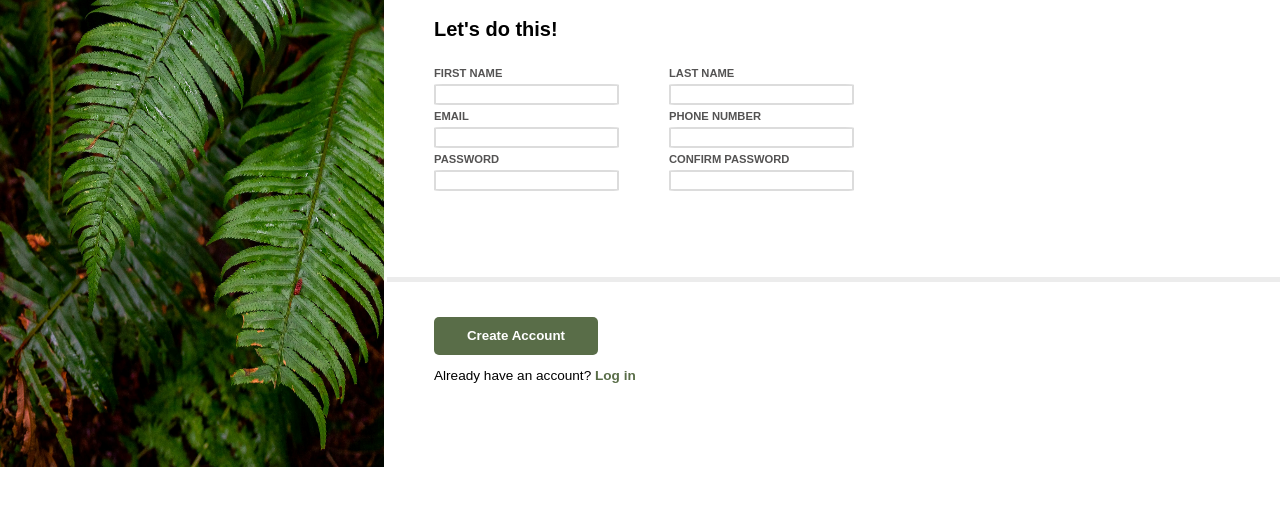
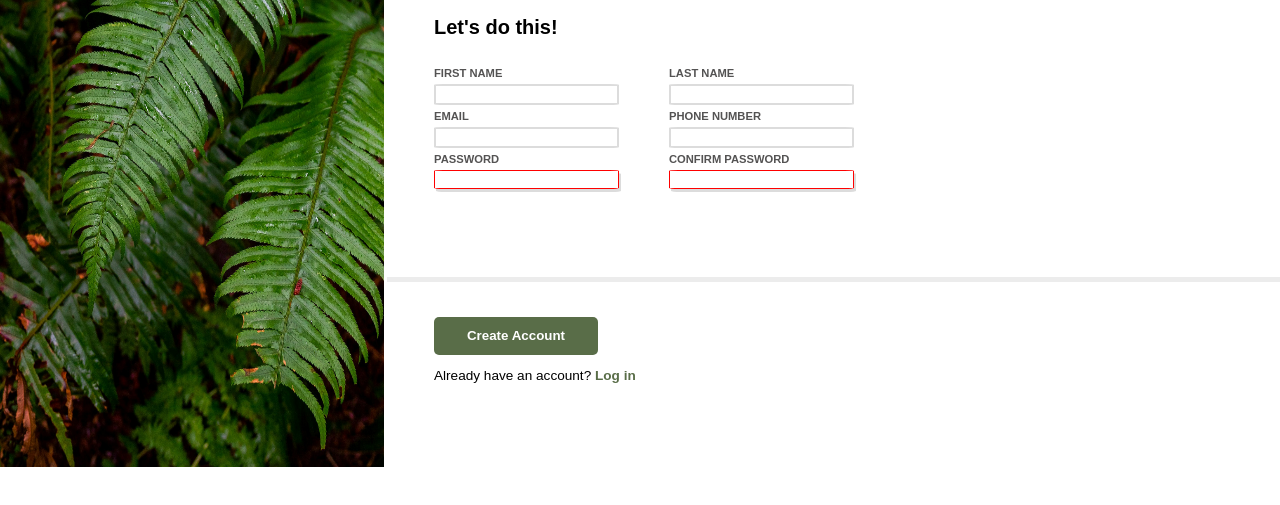
Before and after one commit to HyrulePostalService/form_project, a plain HTML site: page index.html in a window 1280 px wide. Shown: the part 283-788 px from the top of the page. Drawn offline with Linux system fonts and the light colour scheme.

Commit message:
Final Push. Project Complete Still non-responsive. Will learn that in the next lesson.

```diff
--- a/index.css
+++ b/index.css
@@ -147,19 +147,19 @@ input {
 }
 
 #password:invalid{
-      border:solid red 3px;
+      border:solid red 1px;
    box-shadow: 2px 3px gainsboro;
    outline: none;
 }
 
 #confirm_password:invalid{
-      border:solid red 3px;
+      border:solid red 1px;
    box-shadow: 2px 3px gainsboro;
    outline: none;
 }
 
 input:focus{
-   border:solid blue 3px;
+   border:solid blue 1px;
    box-shadow: 2px 3px gainsboro;
    outline: none;
 }
--- a/index.html
+++ b/index.html
@@ -43,7 +43,7 @@
       <div>
         <label for="password">PASSWORD</label>
         </div>
-        <input type="password" id="password">
+        <input type="password" id="password" required>
 
     </div>
 
@@ -63,18 +63,25 @@
       <div>
         <label for="confirm_password">CONFIRM PASSWORD</label>
         </div>
-        <input type="password" id="confirm_password">
+        <input type="password" id="confirm_password" required>
 
     </div>
-  </form>
+
 
 
 
 </div>
-<div class="footer-container">
+
+    <div class="footer-container">
       <button type="submit">Create Account</button>
 
       <p>Already have an account? <a href="#">Log in</a></p>
+
     </div>
+
+
+  </form>
+
+
 </body>
 </html>
```
